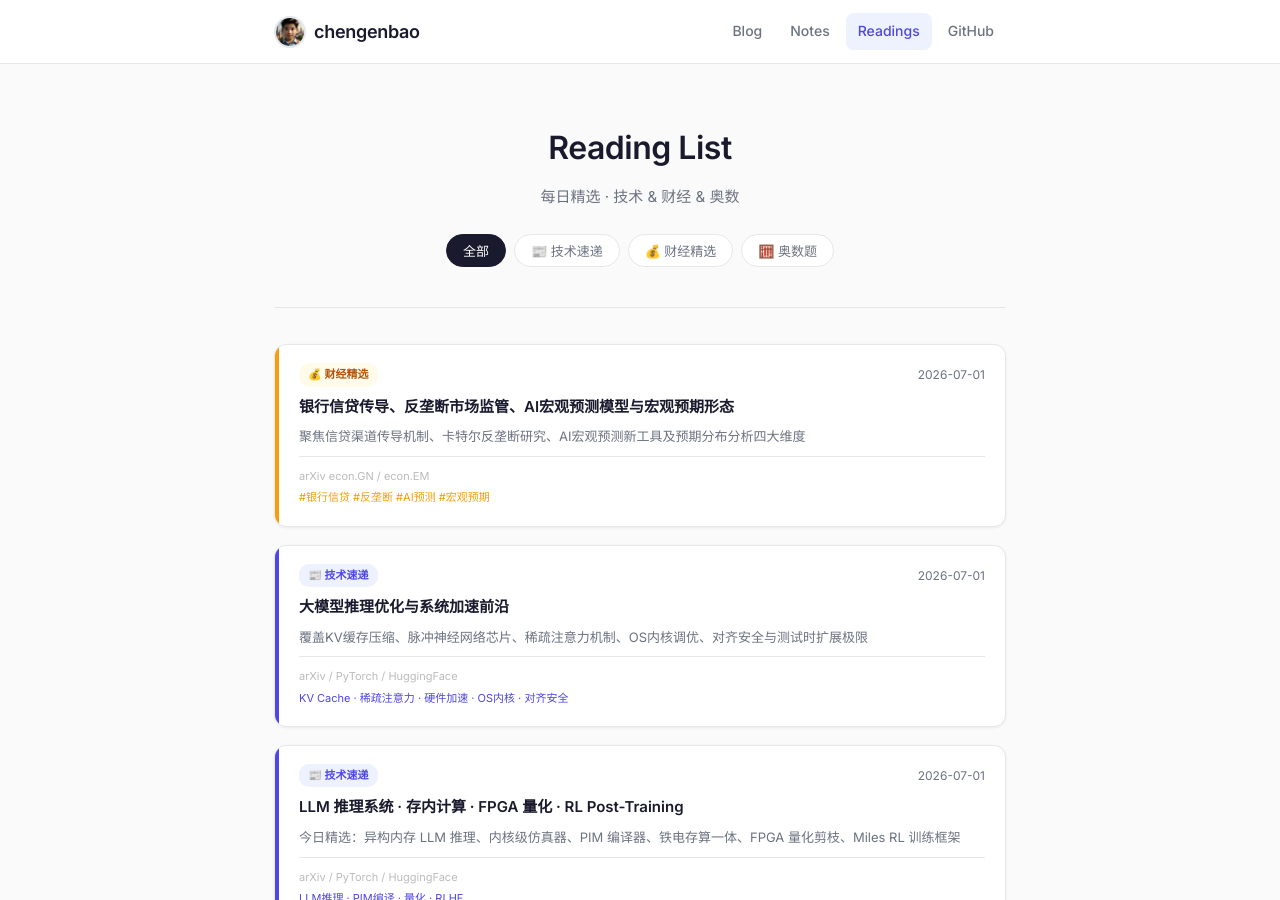
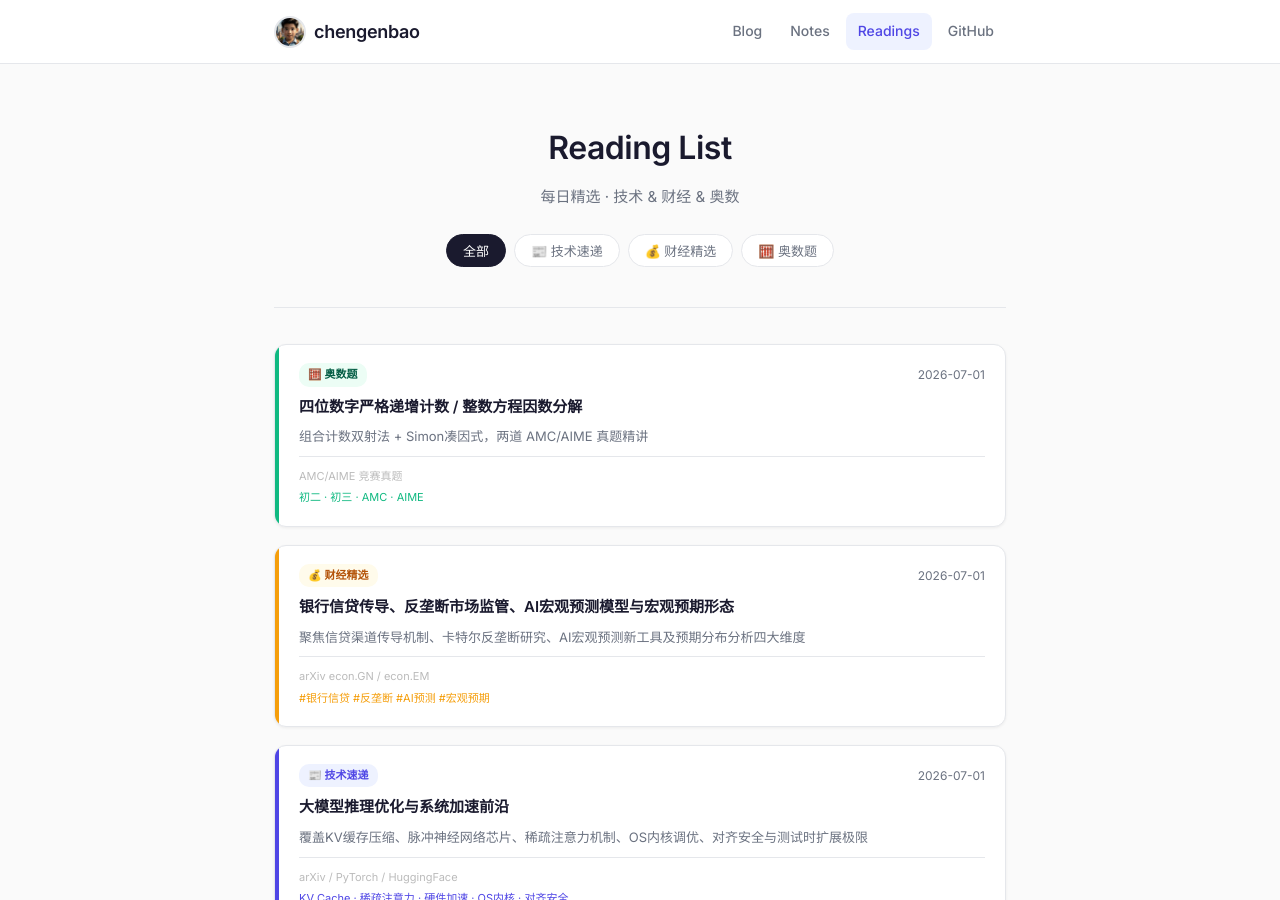
Before and after one commit to chengenbao/chengenbao.github.io, a Jekyll site: the page built from reading-list/index.md, in a window 1280 px wide and 900 px high. Built offline with Jekyll 4.4.1, drawn with Linux system fonts in a browser that asks for light colours.

Commit message:
add math card 2026-07-01

```diff
--- a/reading-list/index.md
+++ b/reading-list/index.md
@@ -18,6 +18,7 @@
   </div>
 
   <div class="rl-grid">
+<a class="rl-card math" href="/reading-list/2026-07-01-math/"><div class="rl-accent"></div><div class="rl-body"><div class="rl-top"><span class="rl-badge math">🧮 奥数题</span><time>2026-07-01</time></div><h2>四位数字严格递增计数 / 整数方程因数分解</h2><p>组合计数双射法 + Simon凑因式，两道 AMC/AIME 真题精讲</p><div class="rl-meta"><span class="rl-source">AMC/AIME 竞赛真题</span><span class="rl-tags">初二 · 初三 · AMC · AIME</span></div></div></a>
 <a class="rl-card finance" href="/reading-list/2026-07-01-finance-daily/">
   <div class="rl-accent"></div>
   <div class="rl-body">
```
